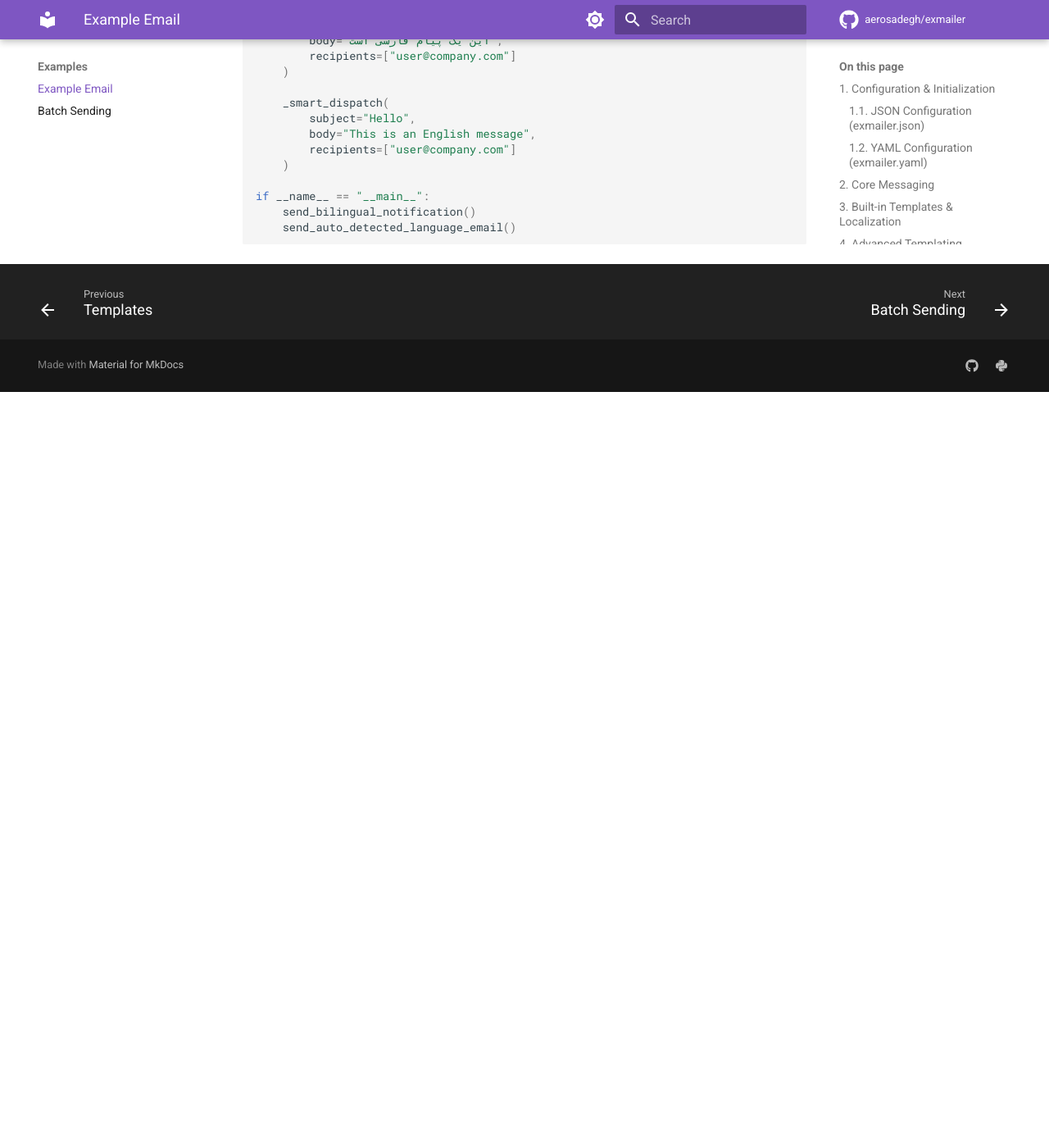
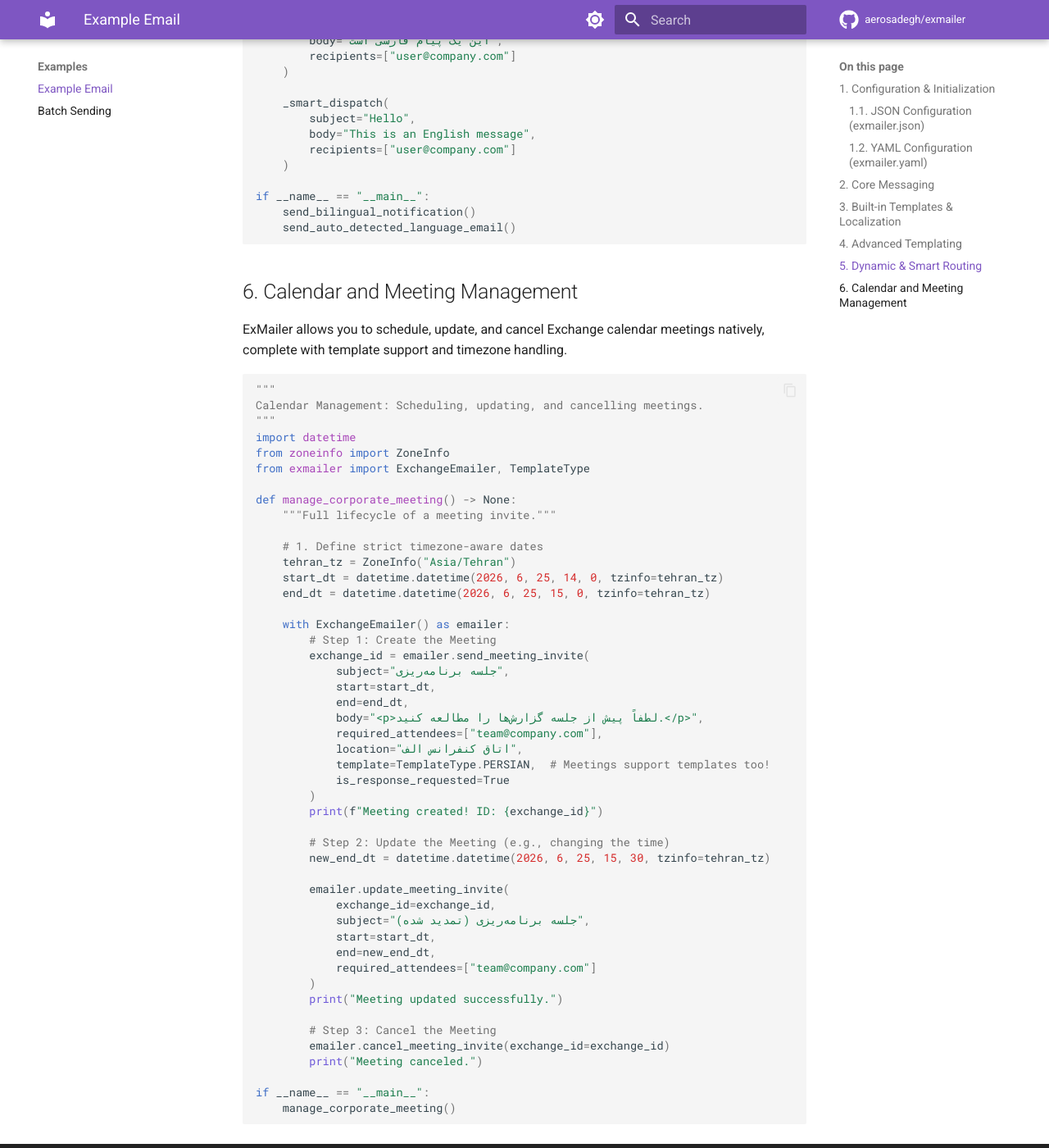
Before and after one commit to aerosadegh/exmailer, an MkDocs documentation site: the page built from docs/examples/examples.md, in a window 1280 px wide and 1400 px high, scrolled down 6014 px. Shown: the whole window at 82% size. Built offline with MkDocs 1.6.1 and Material for MkDocs 9.7.7, drawn with Linux system fonts in a browser that asks for light colours; comment, search, counter and statistics services are not loaded; the version menu is left out; before the commit the page ends 6492 px from its top, so only the background shows below that.

Commit message:
docs: add docs for meeting

````diff
--- a/docs/examples/examples.md
+++ b/docs/examples/examples.md
@@ -311,3 +311,58 @@ if __name__ == "__main__":
     send_bilingual_notification()
     send_auto_detected_language_email()
 ```
+
+## 6. Calendar and Meeting Management
+
+ExMailer allows you to schedule, update, and cancel Exchange calendar meetings natively, complete with template support and timezone handling.
+
+```python
+"""
+Calendar Management: Scheduling, updating, and cancelling meetings.
+"""
+import datetime
+from zoneinfo import ZoneInfo
+from exmailer import ExchangeEmailer, TemplateType
+
+def manage_corporate_meeting() -> None:
+    """Full lifecycle of a meeting invite."""
+
+    # 1. Define strict timezone-aware dates
+    tehran_tz = ZoneInfo("Asia/Tehran")
+    start_dt = datetime.datetime(2026, 6, 25, 14, 0, tzinfo=tehran_tz)
+    end_dt = datetime.datetime(2026, 6, 25, 15, 0, tzinfo=tehran_tz)
+
+    with ExchangeEmailer() as emailer:
+        # Step 1: Create the Meeting
+        exchange_id = emailer.send_meeting_invite(
+            subject="جلسه برنامه‌ریزی",
+            start=start_dt,
+            end=end_dt,
+            body="<p>لطفاً پیش از جلسه گزارش‌ها را مطالعه کنید.</p>",
+            required_attendees=["team@company.com"],
+            location="اتاق کنفرانس الف",
+            template=TemplateType.PERSIAN,  # Meetings support templates too!
+            is_response_requested=True
+        )
+        print(f"Meeting created! ID: {exchange_id}")
+
+        # Step 2: Update the Meeting (e.g., changing the time)
+        new_end_dt = datetime.datetime(2026, 6, 25, 15, 30, tzinfo=tehran_tz)
+
+        emailer.update_meeting_invite(
+            exchange_id=exchange_id,
+            subject="جلسه برنامه‌ریزی (تمدید شده)",
+            start=start_dt,
+            end=new_end_dt,
+            required_attendees=["team@company.com"]
+        )
+        print("Meeting updated successfully.")
+
+        # Step 3: Cancel the Meeting
+        emailer.cancel_meeting_invite(exchange_id=exchange_id)
+        print("Meeting canceled.")
+
+if __name__ == "__main__":
+    manage_corporate_meeting()
+
+```
````
Also changed, not shown: docs/api/cli.md (+14 -7 lines), docs/api/core.md (+27 -0 lines), docs/getting-started/quickstart.md (+7 -1 lines), docs/index.md (+28 -13 lines).
